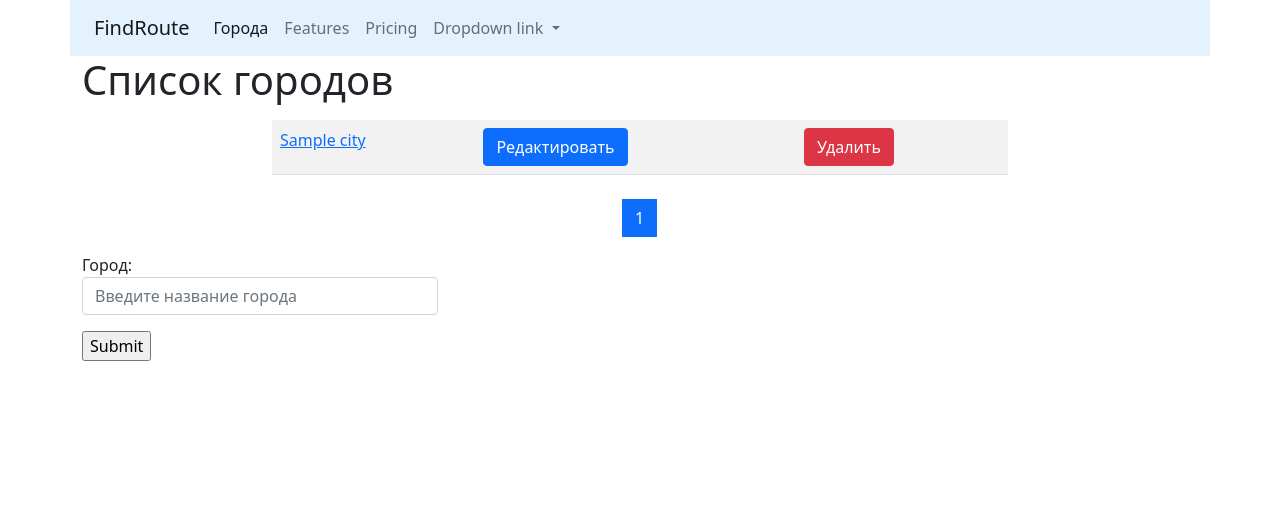
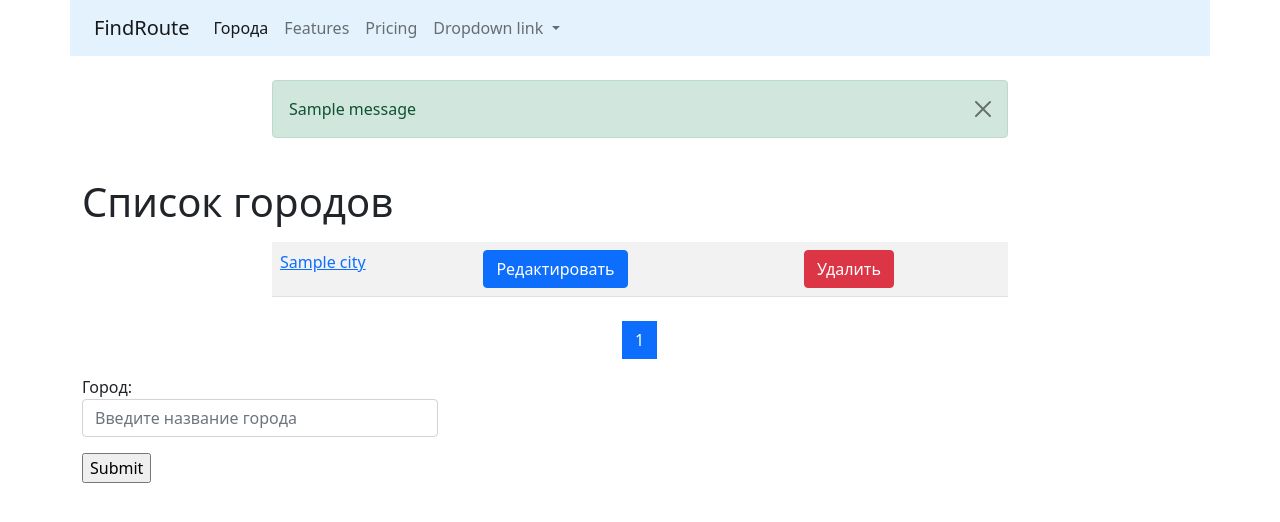
Before and after one commit to poly-sladkiy/learn_python, a Django app: page /cities/ in a window 1280 px wide. Shown: the top 522 px of the page. Run offline with Django 3.2, Linux system fonts and the light colour scheme; tables that the repository leaves empty hold one stand-in row (values such as "Sample post"); one stand-in notice (Sample message) is shown.

Commit message:
Create messages with SuccessMessageMixin and django.contrib.messages.

```diff
--- a/Junior_task/cities/templates/cities/home.html
+++ b/Junior_task/cities/templates/cities/home.html
@@ -67,7 +67,7 @@
 
     <div class="row">
         <div class="col-md-4">
-            <form action="" method="post">
+            <form action="{% url 'cities:create' %}" method="post">
                 {% csrf_token %}
                 {{ form.as_p }}
 
--- a/Junior_task/cities/views.py
+++ b/Junior_task/cities/views.py
@@ -1,3 +1,5 @@
+from django.contrib import messages
+from django.contrib.messages.views import SuccessMessageMixin
 from django.core.paginator import Paginator
 from django.shortcuts import render
 from django.urls import reverse_lazy
@@ -42,29 +44,32 @@ class CityDetailView(DetailView):
     template_name = 'cities/detail.html'
 
 
-class CityCreateView(CreateView):
+class CityCreateView(SuccessMessageMixin, CreateView):
     model = City
     form_class = CityForm
     template_name = 'cities/create.html'
 
     success_url = reverse_lazy('cities:home')
+    success_message = 'Город успешно создан.'
 
 
-class CityUpdateView(UpdateView):
+class CityUpdateView(SuccessMessageMixin, UpdateView):
     model = City
     form_class = CityForm
     template_name = 'cities/update.html'
 
     success_url = reverse_lazy('cities:home')
+    success_message = 'Город успешно изменен.'
 
 
 class CityDeleteView(DeleteView):
     model = City
-    template_name = 'cities/delete.html'
+    # template_name = 'cities/delete.html'
     success_url = reverse_lazy('cities:home')
 
-    # def get(self, request, *args, **kwargs):
-    #     return self.post(request, *args, **kwargs)
+    def get(self, request, *args, **kwargs):
+        messages.success(request, 'Город успешно удален')
+        return self.post(request, *args, **kwargs)
 
 
 class CityListView(ListView):
--- a/Junior_task/templates/base.html
+++ b/Junior_task/templates/base.html
@@ -24,7 +24,8 @@
         <div class="collapse navbar-collapse" id="navbarNavDropdown">
             <ul class="navbar-nav">
                 <li class="nav-item">
-                    <a class="nav-link {% if request.path == cities_home_url %} active {% endif %}" aria-current="page" href="{% url 'cities:home' %}">
+                    <a class="nav-link {% if request.path == cities_home_url %} active {% endif %}" aria-current="page"
+                       href="{% url 'cities:home' %}">
                         Города
                     </a>
                 </li>
@@ -51,6 +52,29 @@
 </nav>
 
 <div class="container">
+    <div class="row">
+        <div class="col-md-8 mx-auto my-4">
+            {% if messages %}
+                {% for message in messages %}
+                    {% if message.level == DEFAULT_MESSAGE_LEVELS.ERROR %}
+                        Важно:
+                        <div class="alert alert-danger alert-dismissible fade show" role="alert">
+                            {{ message }}
+                            <button type="button" class="btn-close" data-bs-dismiss="alert" aria-label="Close"></button>
+                        </div>
+                    {% else %}
+                        <div class="alert alert-success alert-dismissible fade show" role="alert">
+                            {{ message }}
+                            <button type="button" class="btn-close" data-bs-dismiss="alert" aria-label="Close"></button>
+                        </div>
+                    {% endif %}
+                {% endfor %}
+            {% endif %}
+        </div>
+    </div>
+</div>
+
+<div class="container">
     {% block content %}{% endblock %}
 </div>
 
```
